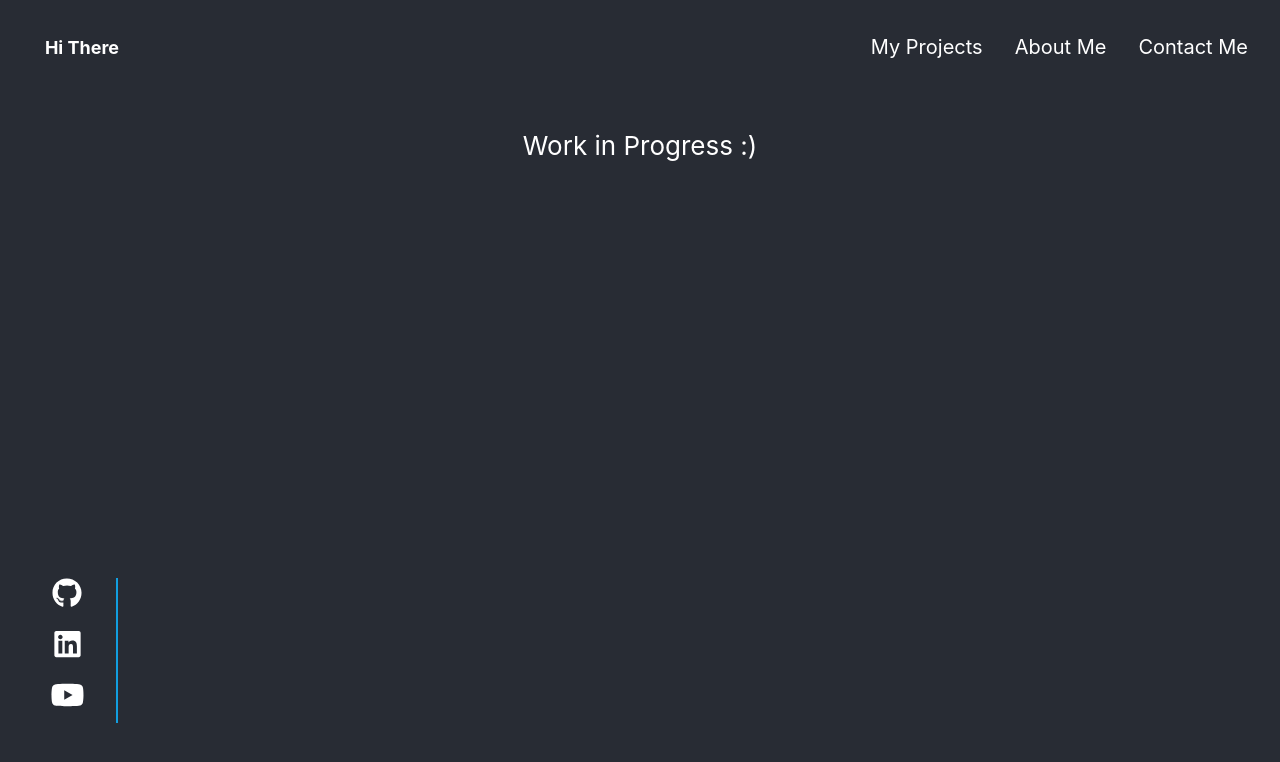
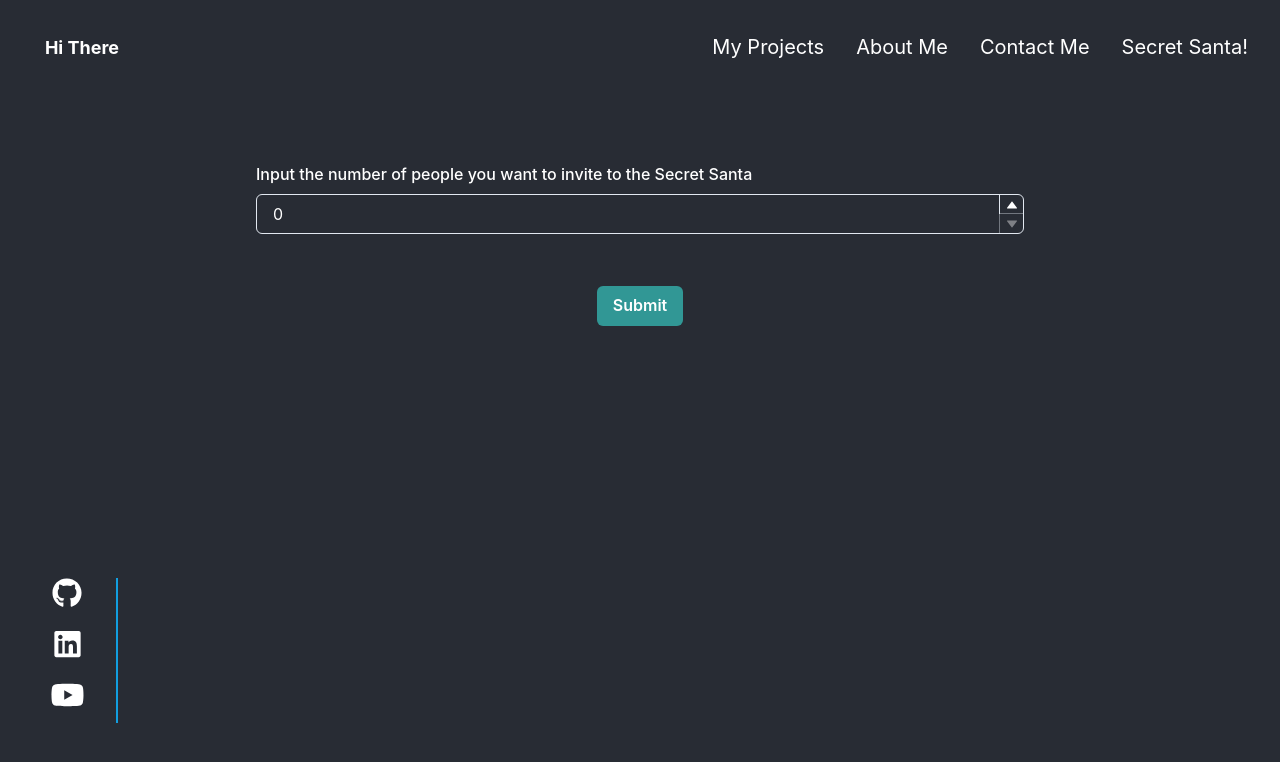
Before and after one commit to mattpassarelli/personal-site, a React (Create React App) app: page /secretsanta in a window 1280 px wide. Shown: the top 762 px of the page. Built offline with nearby package versions, Linux system fonts and the light colour scheme.

Commit message:
Added routing options to some links and started little secret santa tool

```diff
--- a/package.json
+++ b/package.json
@@ -16,6 +16,8 @@
     "framer-motion": "^4.1.17",
     "react": "^17.0.2",
     "react-dom": "^17.0.2",
+    "react-hook-form": "^7.21.0",
+    "react-router-dom": "^6.0.2",
     "react-scripts": "4.0.3",
     "web-vitals": "^1.1.2"
   },
--- a/src/components/Header.jsx
+++ b/src/components/Header.jsx
@@ -4,6 +4,7 @@ import MenuToggle from "./MenuToggle";
 import Logo from "./Images/Logo";
 import "../styles/Header.css";
 import { EMAIL } from "../utils/Constants";
+import { Link as ReactRouterLink } from "react-router-dom";
 
 const NavBar = (props) => {
   const [isOpen, setIsOpen] = React.useState(false);
@@ -47,14 +48,21 @@ const MenuLinks = ({ isOpen }) => {
           </Text>
         </Link>
 
+        <Link className="menuItemLinks" href={`mailto:${EMAIL}`} isExternal>
+          <Text display="block" fontSize={"xl"}>
+            Contact Me
+          </Text>
+        </Link>
+
         <Link
+          as={ReactRouterLink}
+          to="/secretsanta"
+          replace
           className="menuItemLinks"
-          href={`mailto:${EMAIL}`}
-          isExternal
           style={{ textDecoration: "none" }}
         >
           <Text display="block" fontSize={"xl"}>
-            Contact Me
+            Secret Santa!
           </Text>
         </Link>
       </Stack>
--- a/src/components/Images/Logo.jsx
+++ b/src/components/Images/Logo.jsx
@@ -1,13 +1,22 @@
 import React from "react";
-import { Box, Text } from "@chakra-ui/react";
+import { Box, Text, Link } from "@chakra-ui/react";
+import { Link as ReactRouterLink } from "react-router-dom";
 
 export default function Logo(props) {
   return (
     <Box {...props}>
-      <Text fontSize="lg" fontWeight="bold">
-        {/* TODO: Do I want some logo? */}
-        Hi There
-      </Text>
+      <Link
+        as={ReactRouterLink}
+        to="/"
+        replace
+        className="menuItemLinks"
+        style={{ textDecoration: "none" }}
+      >
+        <Text fontSize="lg" fontWeight="bold">
+          {/* TODO: Do I want some logo? */}
+          Hi There
+        </Text>
+      </Link>
     </Box>
   );
 }
--- /dev/null
+++ b/src/components/SecretSanta.jsx
@@ -0,0 +1,127 @@
+import { useForm } from "react-hook-form";
+import React, { useState } from "react";
+import LinksBar from "./LinksBar";
+import NavBar from "./Header";
+import {
+  NumberInput,
+  NumberInputField,
+  NumberInputStepper,
+  NumberIncrementStepper,
+  NumberDecrementStepper,
+  FormControl,
+  FormLabel,
+  Box,
+  Input,
+  Text,
+  Button,
+} from "@chakra-ui/react";
+import "../styles/SecretSanta.css";
+
+const Stepper = (props) => {
+  const { changePeopleCount } = props;
+  return (
+    <div>
+      <FormControl id="amount">
+        <FormLabel>
+          Input the number of people you want to invite to the Secret Santa
+        </FormLabel>
+        <NumberInput min={0} defaultValue={0} onChange={changePeopleCount}>
+          <NumberInputField />
+          <NumberInputStepper>
+            <NumberIncrementStepper />
+            <NumberDecrementStepper />
+          </NumberInputStepper>
+        </NumberInput>
+      </FormControl>
+    </div>
+  );
+};
+
+const SomeComponent = ({ person }) => {
+  const [name, setName] = useState("");
+  const [email, setEmail] = useState("");
+
+  return (
+    <div>
+      <FormControl id="email">
+        <Text>Enter data for person {person}</Text>
+        <FormLabel>Name</FormLabel>
+        <Input type="name" placeholder="name" onChange={setName} />
+
+        <FormLabel>Email address</FormLabel>
+        <Input type="email" placeholder="email" onChange={setEmail} />
+      </FormControl>
+    </div>
+  );
+};
+
+const SantaLogic = (props) => {
+  const { onSubmit, handleSubmit, isSubmitting } = props;
+
+  const [peopleCount, setPeopleCount] = useState(0);
+  const [peopleMap, setPeopleMap] = useState([]);
+
+  const subtractPerson = () => {
+    const newPeople = [...peopleMap];
+    newPeople.splice(newPeople.length - 1, 1);
+    setPeopleMap(newPeople);
+  };
+
+  const changePeopleCount = (value) => {
+    setPeopleCount(value);
+    if (value > peopleCount) {
+      setPeopleMap([...peopleMap, value]);
+    } else {
+      subtractPerson();
+    }
+  };
+
+  return (
+    <form onSubmit={handleSubmit(onSubmit)}>
+      <FormControl>
+        <Box w={800} p={4} m="20px auto">
+          <Stepper changePeopleCount={changePeopleCount} />
+          {peopleMap?.map((person, index) => (
+            <SomeComponent person={person} key={index} />
+          ))}
+        </Box>
+      </FormControl>
+      <Button mt={4} colorScheme="teal" isLoading={isSubmitting} type="submit">
+        Submit
+      </Button>
+    </form>
+  );
+};
+
+function SecretSanta() {
+  const {
+    handleSubmit,
+    register,
+    formState: { errors, isSubmitting },
+  } = useForm();
+
+  const onSubmit = (values) => {
+    return new Promise((resolve) => {
+      setTimeout(() => {
+        alert(JSON.stringify(values, null, 2));
+        resolve();
+      }, 1000);
+    });
+  };
+
+  return (
+    <div className="App">
+      <NavBar />
+      <SantaLogic
+        onSubmit={onSubmit}
+        handleSubmit={handleSubmit}
+        isSubmitting={isSubmitting}
+      />
+      <div className="linkBar">
+        <LinksBar />
+      </div>
+    </div>
+  );
+}
+
+export default SecretSanta;
--- a/src/index.js
+++ b/src/index.js
@@ -3,10 +3,17 @@ import ReactDOM from "react-dom";
 import "./styles/index.css";
 import App from "./components/App";
 import { ChakraProvider } from "@chakra-ui/react";
+import { BrowserRouter, Routes, Route } from "react-router-dom";
+import SecretSanta from "./components/SecretSanta";
 
 ReactDOM.render(
   <ChakraProvider>
-      <App />
+    <BrowserRouter>
+      <Routes>
+        <Route path="/" element={<App />} />
+        <Route path="/secretsanta" element={<SecretSanta />} />
+      </Routes>
+    </BrowserRouter>
   </ChakraProvider>,
 
   document.getElementById("root")
--- /dev/null
+++ b/src/styles/SecretSanta.css
@@ -0,0 +1,9 @@
+.secretSanta {
+  text-align: center;
+  background-color: #282c34;
+  min-height: 100vh;
+  font-size: calc(10px + 2vmin);
+  display: flex;
+  flex-direction: column;
+  color: #ffffff;
+}
```
Also changed, not shown: 1 other file (tests, documents, lock files or other folders).
